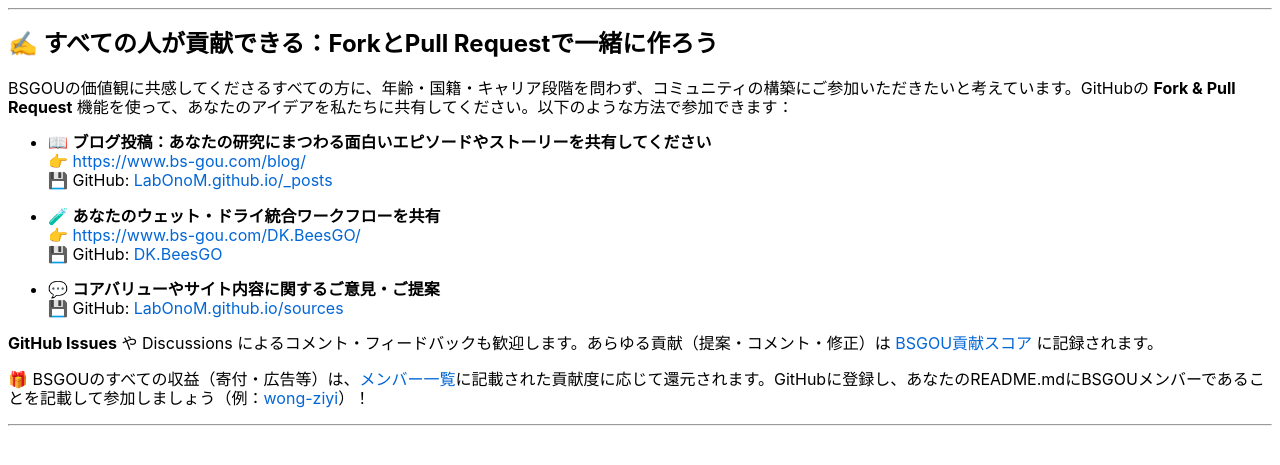
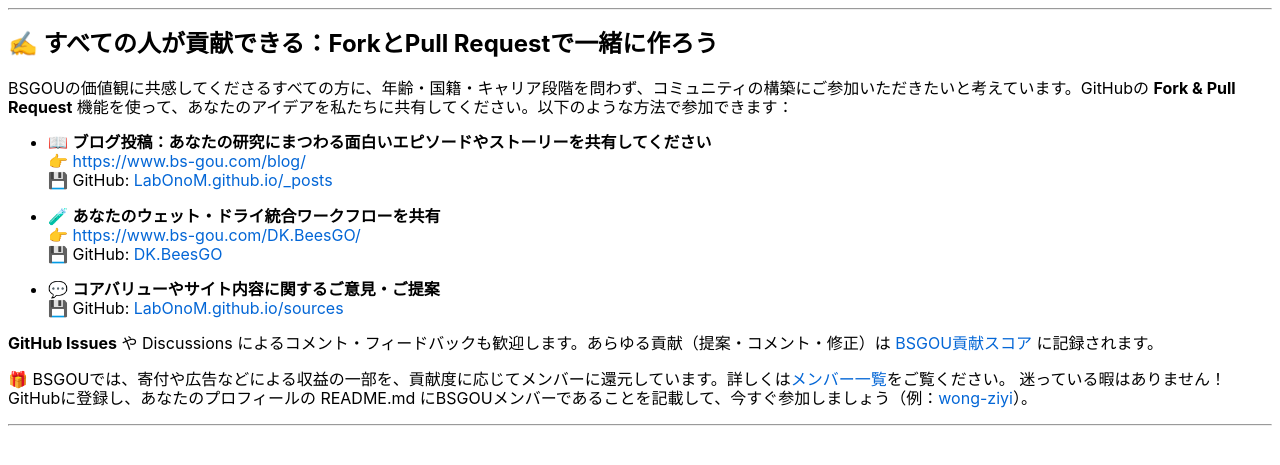
Before and after one commit to LabOnoM/LabOnoM.github.io, a Jekyll site: the page built from sources/Contributions_JP.md, in a window 1280 px wide. Shown: the top 465 px of the page. Built offline with Jekyll 4.4.1, drawn with Linux system fonts in a browser that asks for light colours.

Commit message:
update subside rules

```diff
--- a/sources/Contributions_JP.md
+++ b/sources/Contributions_JP.md
@@ -27,6 +27,7 @@ layout: iframe
 
 <p><strong>GitHub Issues</strong> や Discussions によるコメント・フィードバックも歓迎します。あらゆる貢献（提案・コメント・修正）は <a href="https://www.bs-gou.com/2025/06/12/BSGOU-Contribution-Score.html" target="_blank">BSGOU貢献スコア</a> に記録されます。</p>
 
-<p>🎁 BSGOUのすべての収益（寄付・広告等）は、<a href="https://www.bs-gou.com/members.html" target="_blank">メンバー一覧</a>に記載された貢献度に応じて還元されます。GitHubに登録し、あなたのREADME.mdにBSGOUメンバーであることを記載して参加しましょう（例：<a href="https://github.com/wong-ziyi" target="_blank">wong-ziyi</a>）！</p>
+<p>🎁 BSGOUでは、寄付や広告などによる収益の一部を、貢献度に応じてメンバーに還元しています。詳しくは<a href="https://www.bs-gou.com/members.html" target="_blank">メンバー一覧</a>をご覧ください。
+迷っている暇はありません！GitHubに登録し、あなたのプロフィールの README.md にBSGOUメンバーであることを記載して、今すぐ参加しましょう（例：<a href="https://github.com/wong-ziyi" target="_blank">wong-ziyi</a>）。</p>
 
 ---
```
Also changed, not shown: sources/Contributions.md (+1 -1 lines), sources/Contributions_CH.md (+2 -1 lines).
